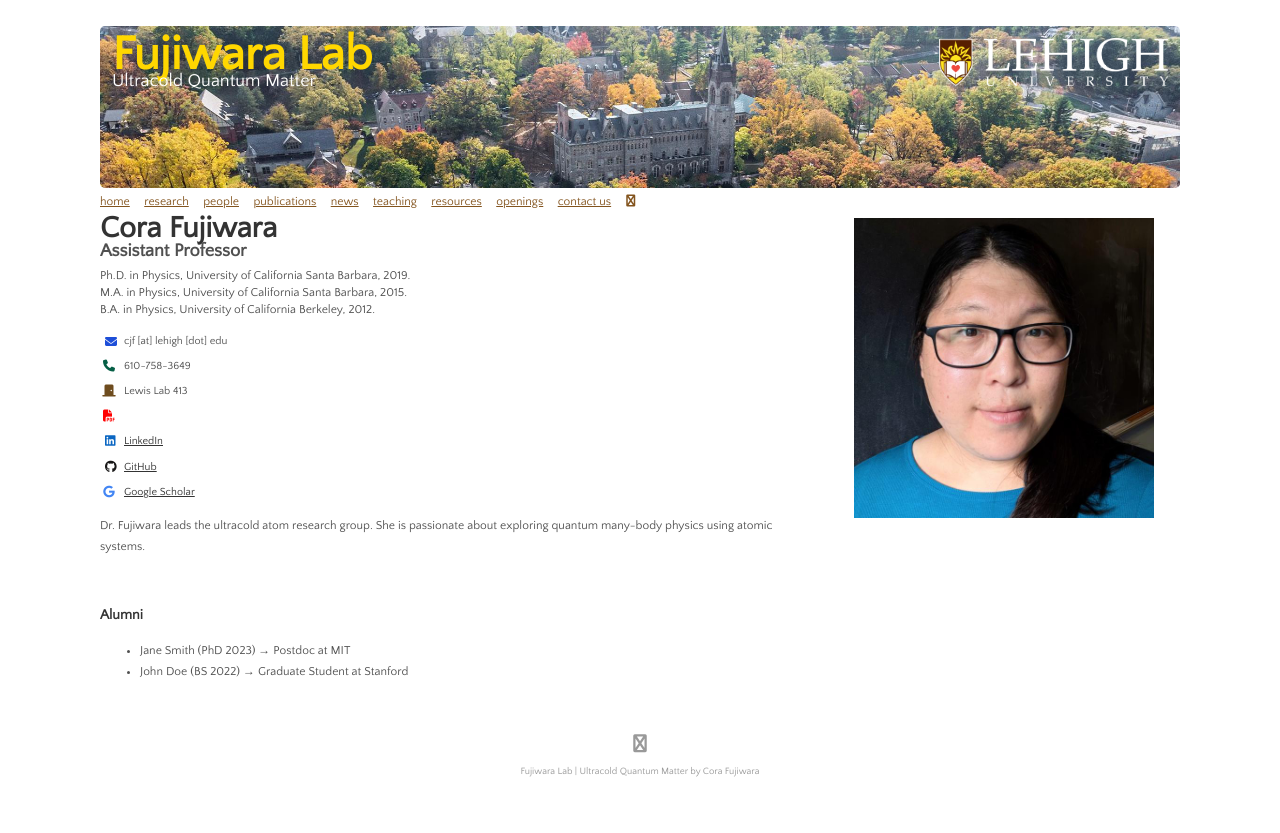
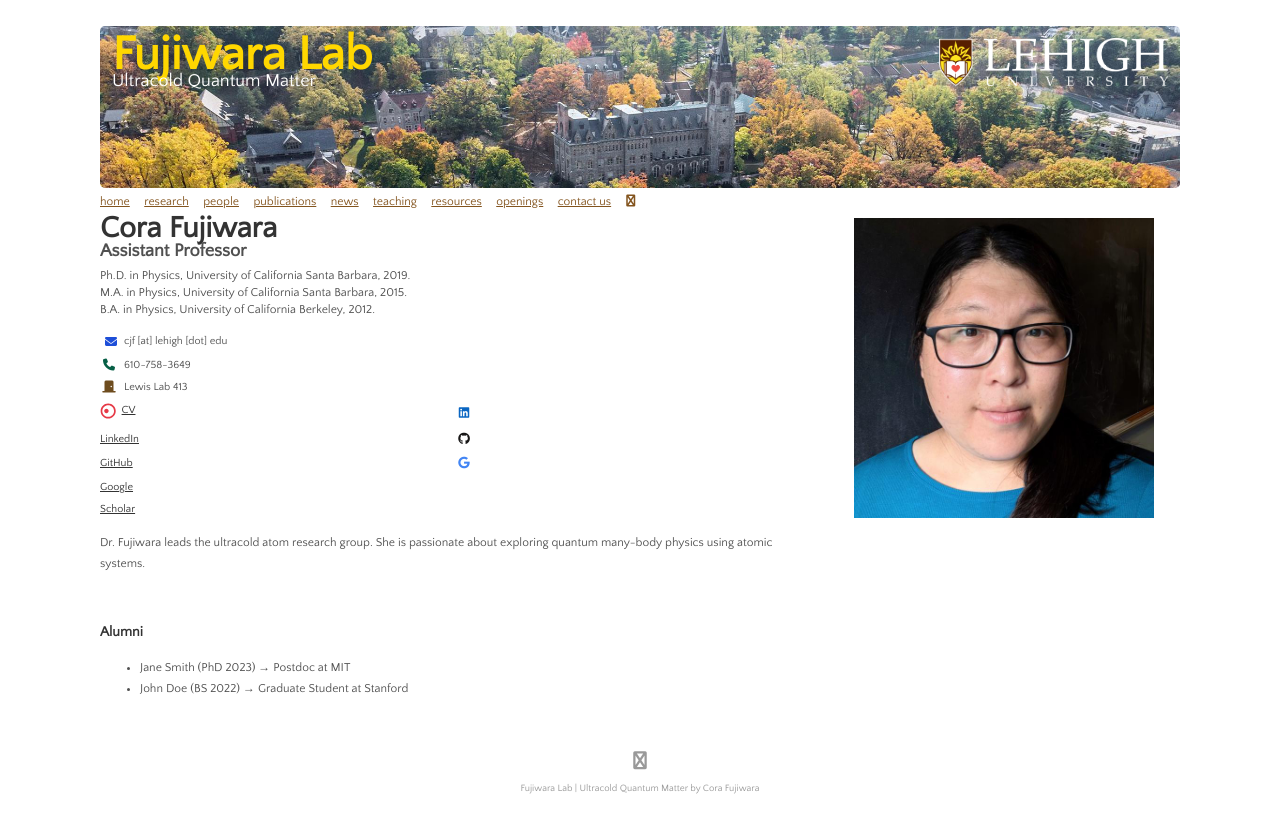
Before and after one commit to fujiwara-quantum-lab/fujiwara-quantum-lab.github.io, a Jekyll site: the page built from menu/people.md, in a window 1280 px wide. Shown: the top 833 px of the page. Built offline with Jekyll 4.4.1, drawn with Linux system fonts in a browser that asks for light colours; a style sheet for code colours, icons or effects is not loaded.

Commit message:
Update member_card.html

```diff
--- a/_includes/member_card.html
+++ b/_includes/member_card.html
@@ -17,7 +17,7 @@
     {% endif %}
 
     <!-- Contact Info Grid -->
-    <div style="display: grid; grid-template-columns: 1.5rem auto; row-gap: 0.3rem; column-gap: 0.5rem; align-items: center; margin: 0 0 1rem 0;">
+    <div style="display: grid; grid-template-columns: 1.5rem auto; row-gap: 0.15rem; column-gap: 0.5rem; align-items: center; margin: 0 0 1rem 0;">
       {% if person.email %}
       <div style="text-align: center;">
         <i class="fas fa-envelope" style="color: #1D4ED8;"></i>
@@ -41,11 +41,13 @@
 
       {% if person.cv %}
       <div style="text-align: center;">
-        <a href="{{ person.cv }}" target="_blank">
-          <i class="fas fa-file-pdf" style="color: #FF0000;"></i>
+        <a href="{{ person.cv }}" target="_blank" style="display: inline-flex; align-items: center; gap: 0.3rem;">
+          <svg xmlns="http://www.w3.org/2000/svg" viewBox="0 0 384 512" width="18" height="18" fill="#E63946">
+            <path d="M181.9 256c0 34.8-28.2 63-63 63s-63-28.2-63-63 28.2-63 63-63 63 28.2 63 63zm202.1 0c0-118.9-96.1-215-215-215S-46 137.1-46 256s96.1 215 215 215 215-96.1 215-215zm-215 167c-92.1 0-167-74.9-167-167S76.9 89 169 89s167 74.9 167 167-74.9 167-167 167z"/>
+          </svg>
+          <span style="font-size: 0.9rem;">CV</span>
         </a>
       </div>
-      <div></div>
       {% endif %}
 
       {% if person.linkedin %}
```
